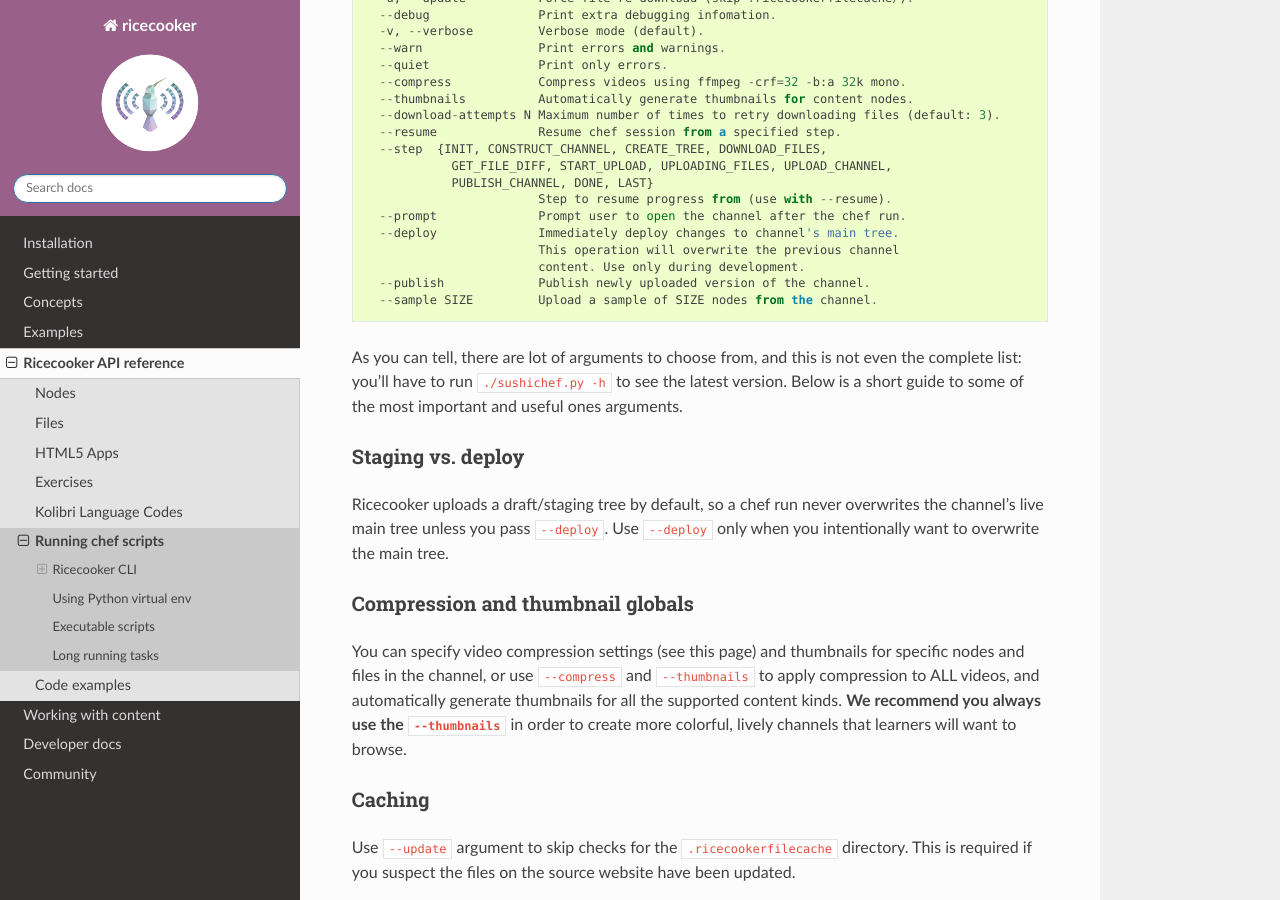
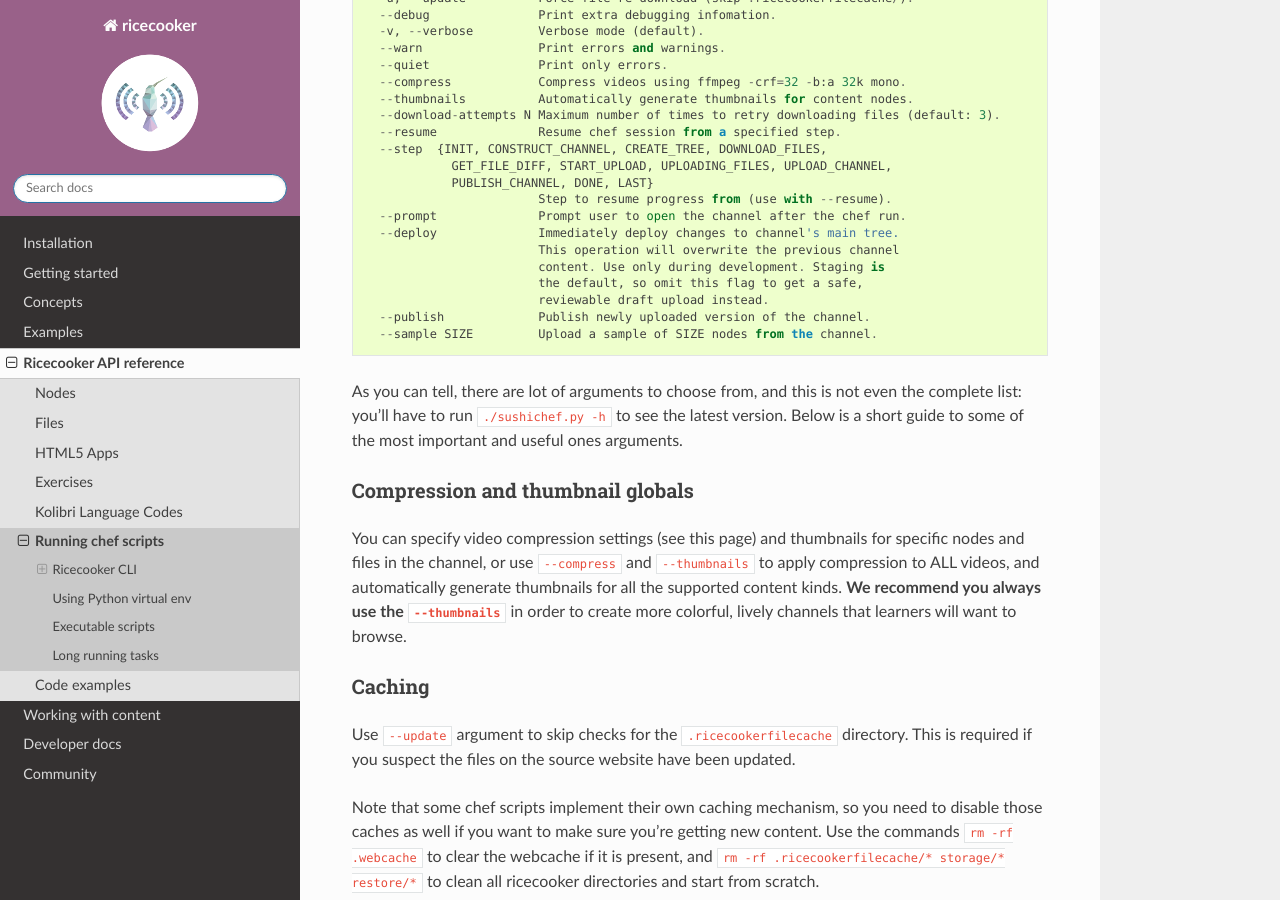
Before and after one commit to learningequality/ricecooker, a Sphinx documentation site: the page built from docs/chefops.md, in a window 1280 px wide and 900 px high, scrolled down 637 px. Built offline with Sphinx 7.4.7 and the Read the Docs theme 3.1.0, drawn with Linux system fonts in a browser that asks for light colours.

Commit message:
Tighten docs prose after PR #683 review pass
Remove duplicated/redundant explanations of staging-vs-deploy and
uri-based file inference now that the canonical explanation lives
in one place, and point readers there instead.

Co-Authored-By: Claude Sonnet 5 <noreply@anthropic.com>

```diff
--- a/docs/chefops.md
+++ b/docs/chefops.md
@@ -40,19 +40,15 @@ This listing shows the `ricecooker` command line interface (CLI) arguments:
       --prompt              Prompt user to open the channel after the chef run.
       --deploy              Immediately deploy changes to channel's main tree.
                             This operation will overwrite the previous channel
-                            content. Use only during development.
+                            content. Use only during development. Staging is
+                            the default, so omit this flag to get a safe,
+                            reviewable draft upload instead.
       --publish             Publish newly uploaded version of the channel.
       --sample SIZE         Upload a sample of SIZE nodes from the channel.
 
 As you can tell, there are lot of arguments to choose from, and this is not even
 the complete list: you'll have to run `./sushichef.py -h` to see the latest version.
 Below is a short guide to some of the most important and useful ones arguments.
-
-
-### Staging vs. deploy
-Ricecooker uploads a draft/staging tree by default, so a chef run never
-overwrites the channel's live main tree unless you pass `--deploy`. Use
-`--deploy` only when you intentionally want to overwrite the main tree.
 
 
 ### Compression and thumbnail globals
```
Also changed, not shown: docs/nodes.md (+2 -3 lines), docs/tutorial/explanations.md (+2 -3 lines).
